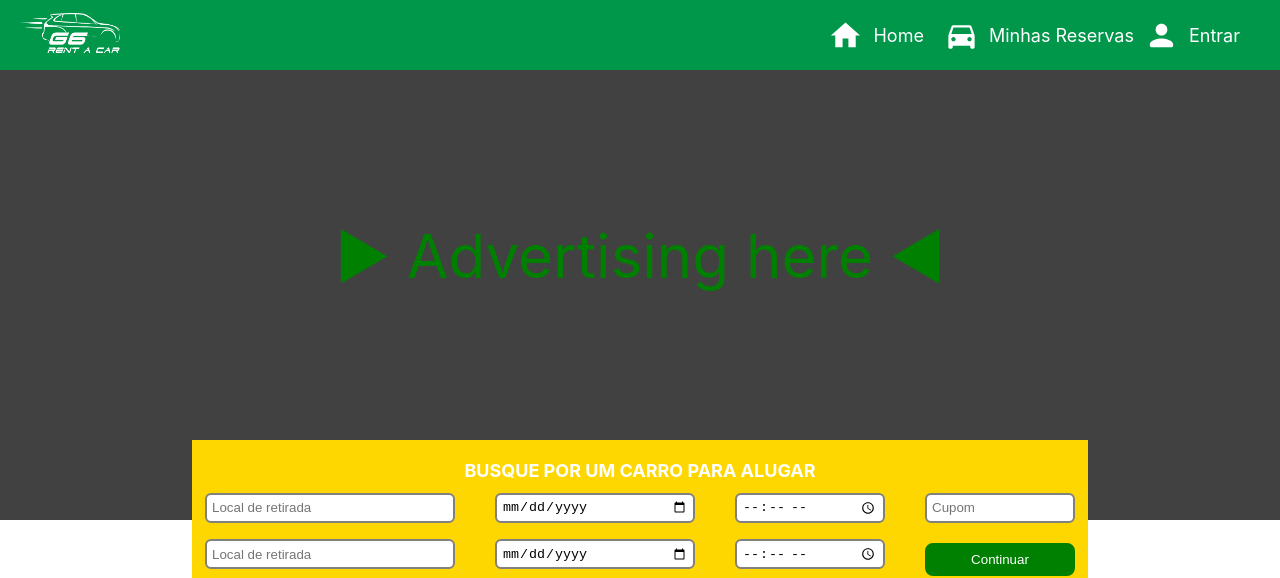
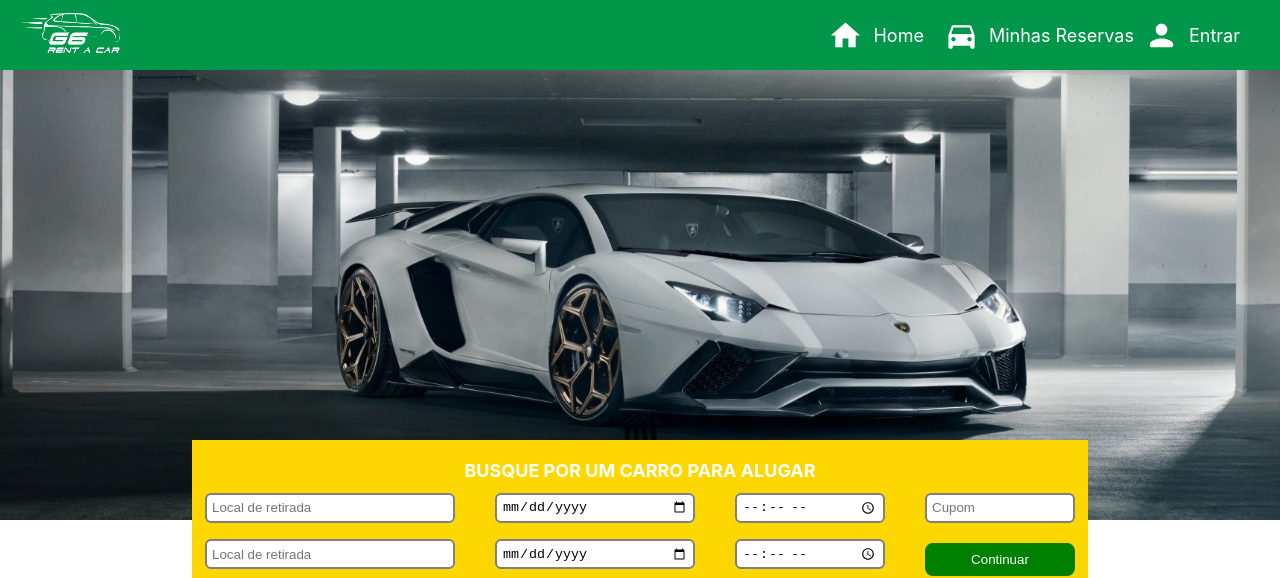
Before and after one commit to illyanaAvelar/DesafioReact, a React (Create React App) app: page / in a window 1280 px wide. Shown: the top 578 px of the page. Built offline with nearby package versions, Linux system fonts and the light colour scheme; the HTML template or start-up script is replaced by a standard one.

Commit message:
Fixing api errors

```diff
--- a/package.json
+++ b/package.json
@@ -2,6 +2,7 @@
   "name": "desafio",
   "version": "0.1.0",
   "private": true,
+  "proxy": "https://g6rentcar.azurewebsites.net",
   "dependencies": {
     "@material-ui/core": "^4.11.3",
     "@material-ui/icons": "^4.11.2",
--- a/src/components/Main/components/DateAndTime.tsx
+++ b/src/components/Main/components/DateAndTime.tsx
@@ -4,7 +4,7 @@ import { Link } from 'react-router-dom';
 
 const DateAndTime = () => (
 <>
-    <Advertising>► Advertising here ◄</Advertising>
+    <Advertising/>
     <DateTimeContainer>
         <Label color='white'>BUSQUE POR UM CARRO PARA ALUGAR</Label>
         <InputContainer>
--- a/src/components/Main/styledComponents/index.tsx
+++ b/src/components/Main/styledComponents/index.tsx
@@ -1,5 +1,6 @@
 import styled from 'styled-components';
 import { ISliderContent, IStyledSlide, IStyledArrow, ILabel } from '../types/index'
+import advertisingImage from '../../../shared/assets/images/advertising.jpg';
 
 export const MainContainer = styled.div`
     width: 100%;
@@ -108,4 +109,7 @@ export const Advertising = styled.div`
   font-size: 60px;
   text-align: center;
   padding-top: 150px;
+  background-image: url(${advertisingImage});
+  background-repeat: no-repeat;
+  background-size: cover;
 `;
--- a/src/services/loginService.ts
+++ b/src/services/loginService.ts
@@ -1,9 +1,8 @@
 import axios from 'axios';
-import api from './api'
 
 class LoginService {
   getUserId = async (user:object) => {
-    const response = await api.post('Login', user);
+    const response = await axios.post(`/api/Login`, `${user}`);
 
     return response.data;
   };
```
Also changed, not shown: src/shared/assets/images/advertising.jpg (added).
